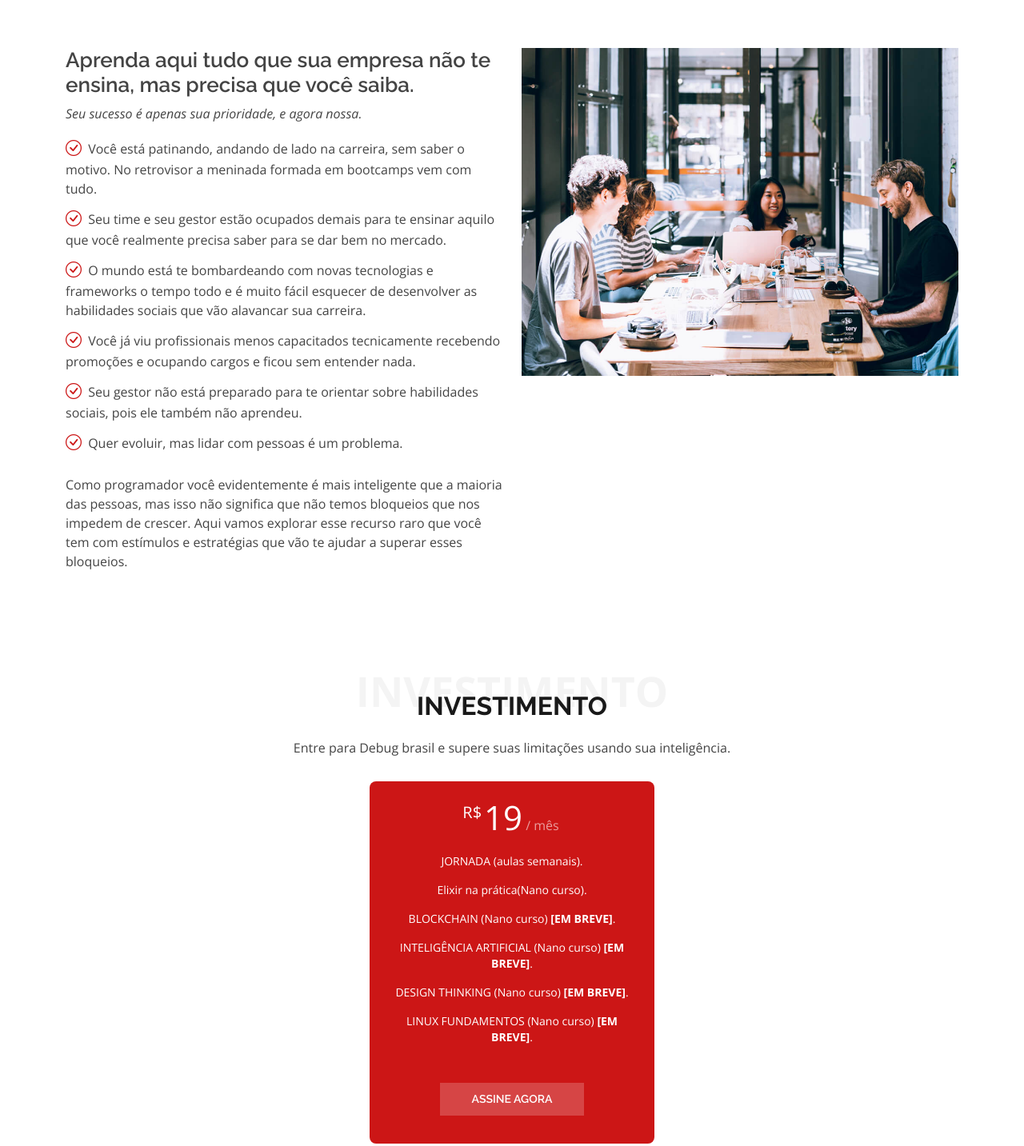
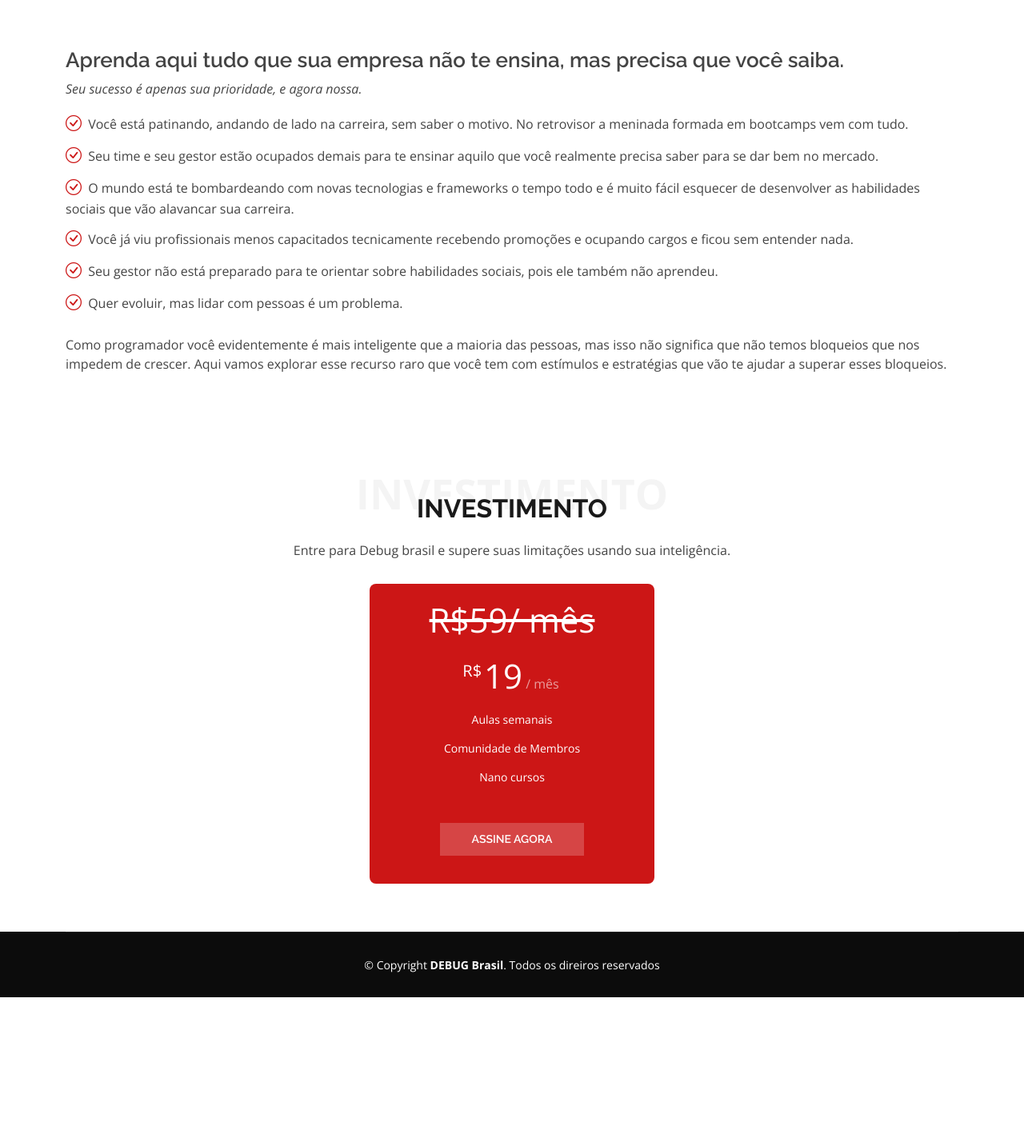
Before and after one commit to debugbrasil/debugbrasil.github.io, a plain HTML site: page index.html in a window 1280 px wide. Shown: the part 760-2193 px from the top of the page at 80% size. After the commit the page ends 2007 px from the top, so only its background shows below. Drawn offline with nearby package versions, Linux system fonts and the light colour scheme.

Commit message:
new pay link

```diff
--- a/index.html
+++ b/index.html
@@ -56,7 +56,7 @@
   <!-- ======= Hero Section ======= -->
   <section id="hero" class="d-flex align-items-center">
     <div class="container position-relative" data-aos="fade-up" data-aos-delay="500">
-      <h1>JORNADA DEBUG</h1>
+      <h1>JORNADA DO PROGRAMADOR</h1>
       <h2>Estratégias para seu desenvolvimento.</h2>
       <a href="#pricing" class="btn-get-started scrollto">COMEÇAR</a>
     </div>
@@ -69,10 +69,7 @@
       <div class="container">
 
         <div class="row">
-          <div class="col-lg-6 order-1 order-lg-2" data-aos="fade-left">
-            <img src="assets/img/about.jpg" class="img-fluid" alt="">
-          </div>
-          <div class="col-lg-6 pt-4 pt-lg-0 order-2 order-lg-1 content" data-aos="fade-right">
+          <div class="col-lg-12 pt-4 pt-lg-0 order-2 order-lg-1 content" data-aos="fade-right">
             <h3>Aprenda aqui tudo que sua empresa não te ensina, mas precisa que você saiba.</h3>
             <p class="fst-italic">
               Seu sucesso é apenas sua prioridade, e agora nossa.
@@ -109,17 +106,15 @@
 
           <div class="col-lg-4 col-md-6 mt-4 mt-md-0" data-aos="zoom-in">
             <div class="box featured">
+              <h4><del>R$59/ mês</del></h4>
               <h4><sup>R$</sup>19<span> / mês</span></h4>
               <ul>
-                <li> JORNADA (aulas semanais).</li>
-                <li> Elixir na prática(Nano curso).</li>
-                <li> BLOCKCHAIN (Nano curso) <span class="fw-bold">[EM BREVE]</span>.</li>
-                <li> INTELIGÊNCIA ARTIFICIAL (Nano curso) <span class="fw-bold">[EM BREVE]</span>.</li>
-                <li> DESIGN THINKING (Nano curso) <span class="fw-bold">[EM BREVE]</span>.</li>
-                <li> LINUX FUNDAMENTOS (Nano curso) <span class="fw-bold">[EM BREVE]</span>.</li>
+                <li> Aulas semanais</li>
+                <li> Comunidade de Membros</li>
+                <li> Nano cursos</li>
               </ul>
               <div class="btn-wrap">
-                <a href="https://pay.hotmart.com/V76545356R" class="btn-buy">ASSINE AGORA</a>
+                <a href="https://pay.hotmart.com/V76545356R?checkoutMode=10" class="btn-buy">ASSINE AGORA</a>
               </div>
             </div>
           </div>
```
Also changed, not shown: assets/img/about.jpg (deleted), 1 other file.
